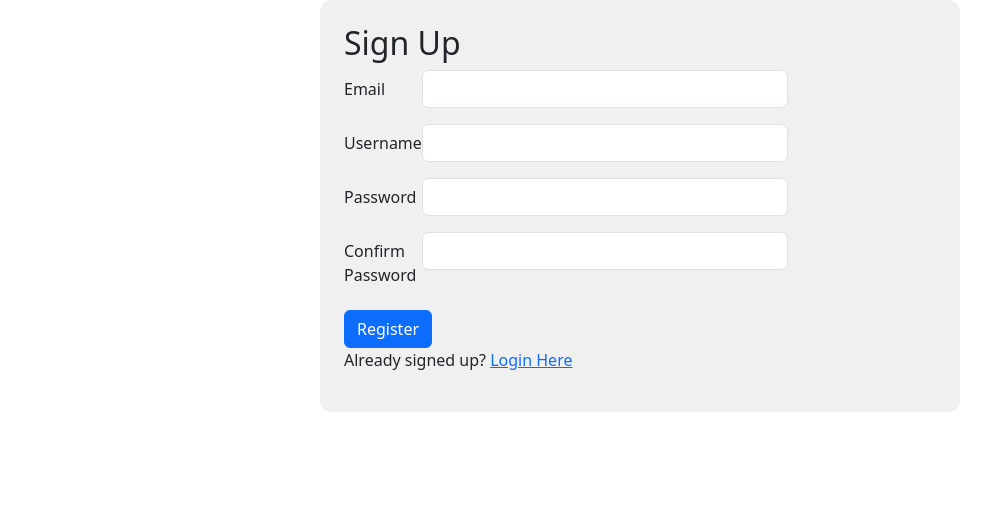
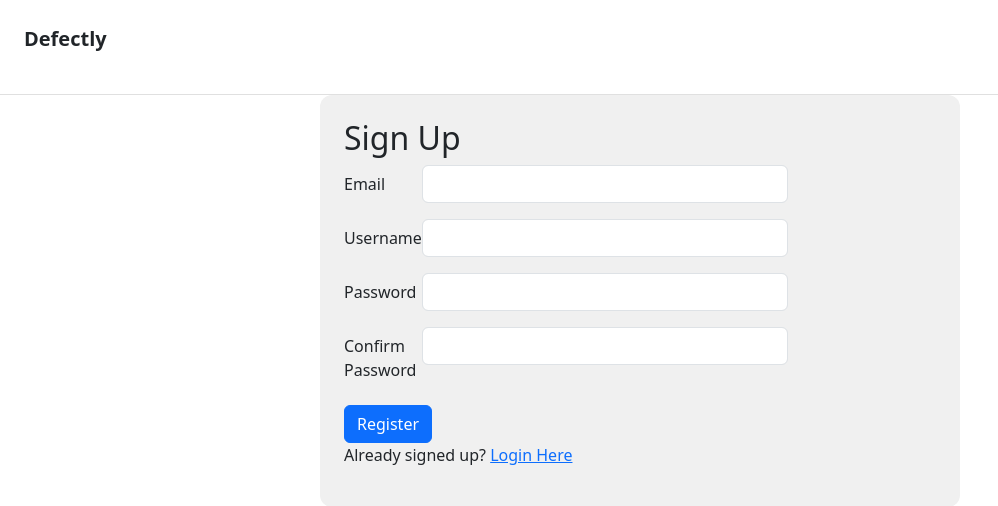
Before and after one commit to Osigelialex/defectly, a Django app: page /bugTracker/register/ in a window 1280 px wide. Shown: the top 506 px of the page, without its empty margins (0-998 px from the left). Run offline with Django 4.2, Linux system fonts and the light colour scheme.

Commit message:
Added nav bar

```diff
--- a/Defectly/bugTracker/templates/login.html
+++ b/Defectly/bugTracker/templates/login.html
@@ -1,6 +1,10 @@
 {% extends 'layout.html' %}
 
 {% block body %}
+<nav style="padding-top: 1.5rem; padding-bottom: 1.5rem; padding-left: 1.5rem; padding-right: 1.5rem; display: flex; justify-content: space-between; align-items: center; border-bottom: 1px solid #e0e0e0;">
+  <p style="font-size: 1.25rem; font-weight: bold; text-decoration: none;">Defectly</p>
+</nav>
+
 <div style="width: 50%; margin: 0 auto; padding: 1.5rem; background-color: #f0f0f0; border-radius: 0.75rem;" >
   <form class="w-75" action="{% url 'login' %}" method="POST">
     {% csrf_token %}
--- a/Defectly/bugTracker/templates/register.html
+++ b/Defectly/bugTracker/templates/register.html
@@ -5,6 +5,10 @@
 {% endblock %}
 
 {% block body %}
+<nav style="padding-top: 1.5rem; padding-bottom: 1.5rem; padding-left: 1.5rem; padding-right: 1.5rem; display: flex; justify-content: space-between; align-items: center; border-bottom: 1px solid #e0e0e0;">
+  <p style="font-size: 1.25rem; font-weight: bold; text-decoration: none;">Defectly</p>
+</nav>
+
 <div style="width: 50%; margin: 0 auto; padding: 1.5rem; background-color: #f0f0f0; border-radius: 0.75rem;">
   <form class="w-75" action="{% url 'register' %}" method="POST">
     {% csrf_token %}
```
